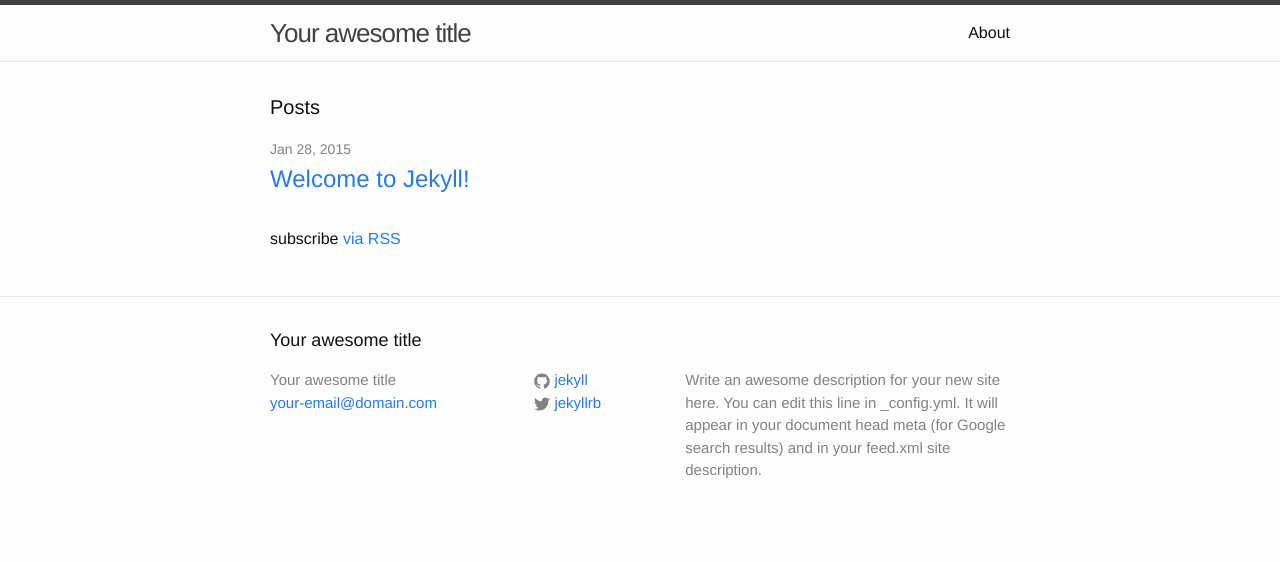
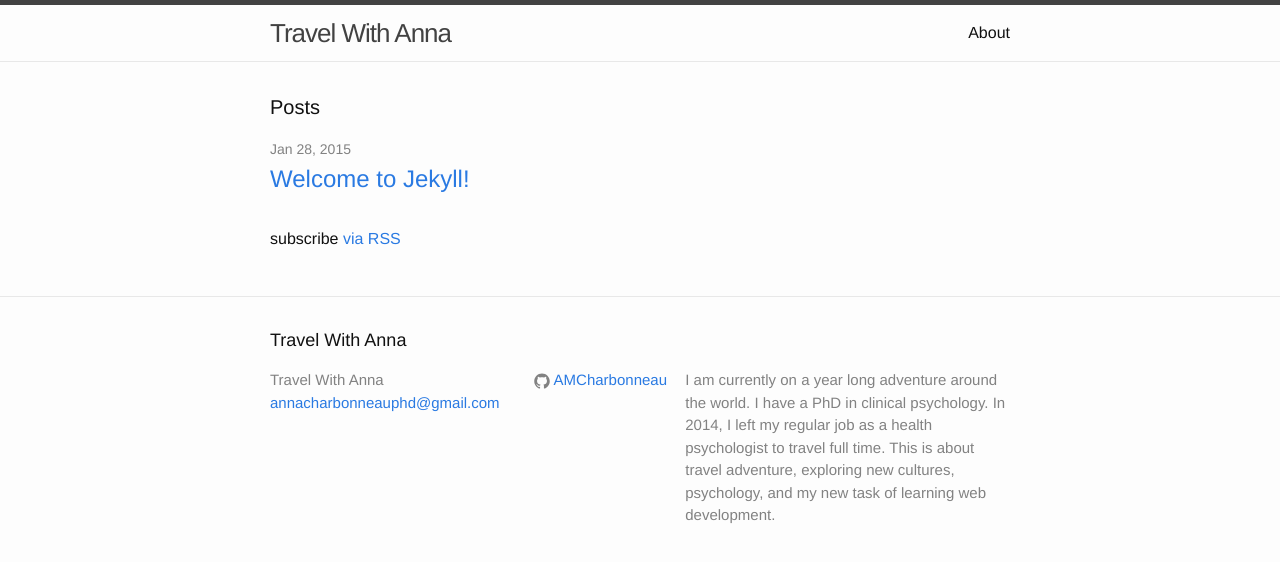
Before and after one commit to AMCharbonneau/anna_blog, a Jekyll site: the page built from index.html, in a window 1280 px wide. Shown: the top 562 px of the page. Built offline with Jekyll 4.4.1, drawn with Linux system fonts in a browser that asks for light colours.

Commit message:
Add author line to posts

```diff
--- a/_config.yml
+++ b/_config.yml
@@ -1,14 +1,22 @@
 # Site settings
-title: Your awesome title
-email: your-email@domain.com
+title: Travel With Anna
+email: annacharbonneauphd@gmail.com
 description: > # this means to ignore newlines until "baseurl:"
-  Write an awesome description for your new site here. You can edit this
-  line in _config.yml. It will appear in your document head meta (for
-  Google search results) and in your feed.xml site description.
+  I am currently on a year long adventure around the world. I have a PhD
+  in clinical psychology. In 2014, I left my regular job as a health psychologist
+  to travel full time. This is about travel adventure, exploring new cultures,
+  psychology, and my new task of learning web development.
 baseurl: "" # the subpath of your site, e.g. /blog/
 url: "http://yourdomain.com" # the base hostname & protocol for your site
-twitter_username: jekyllrb
-github_username:  jekyll
+
+github_username:  AMCharbonneau
 
 # Build settings
 markdown: kramdown
+
+defaults:
+  -
+    scope:
+      path: ""
+    values:
+      author: "Anna Charbonneau"
```
Also changed, not shown: _layouts/post.html (+10 -1 lines).
